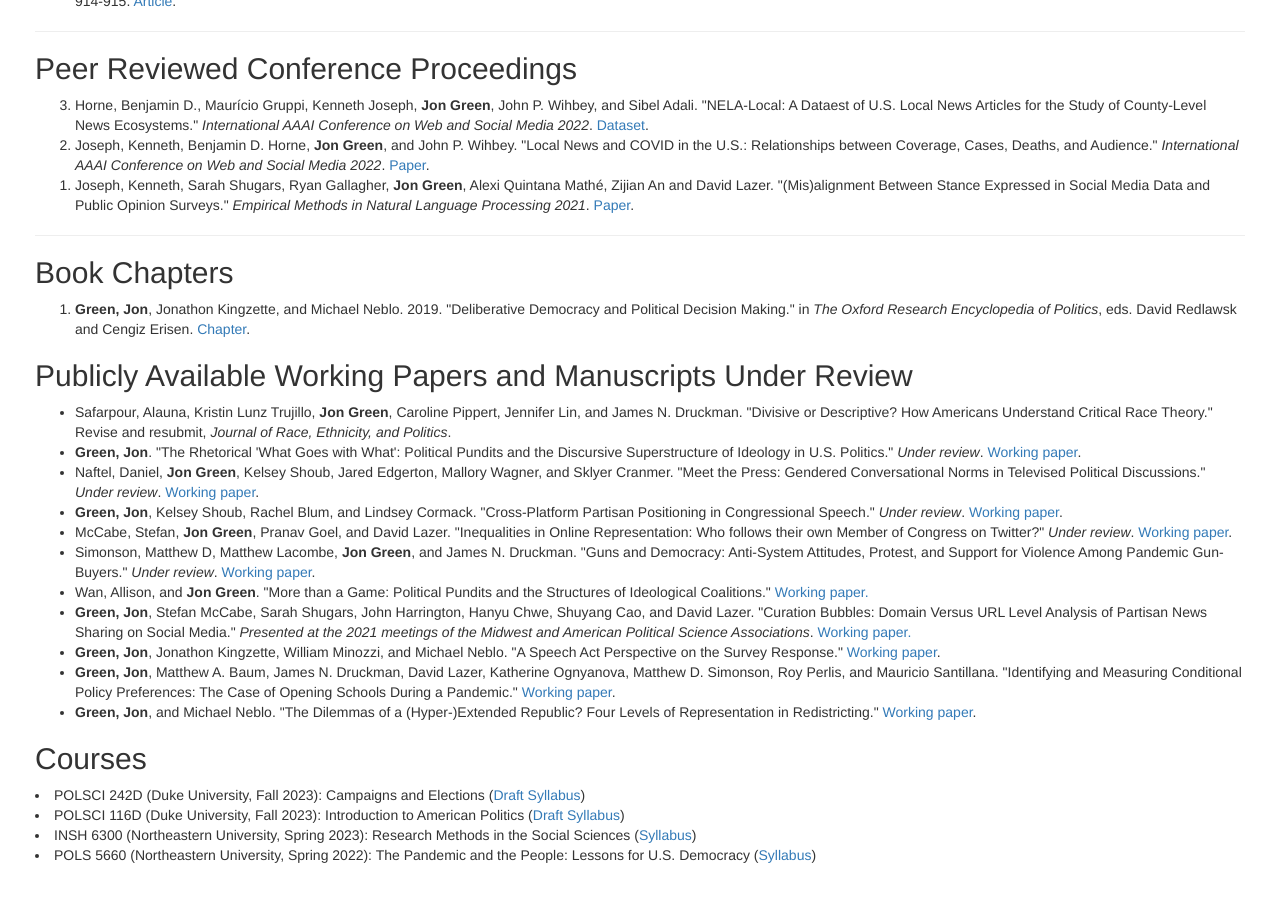
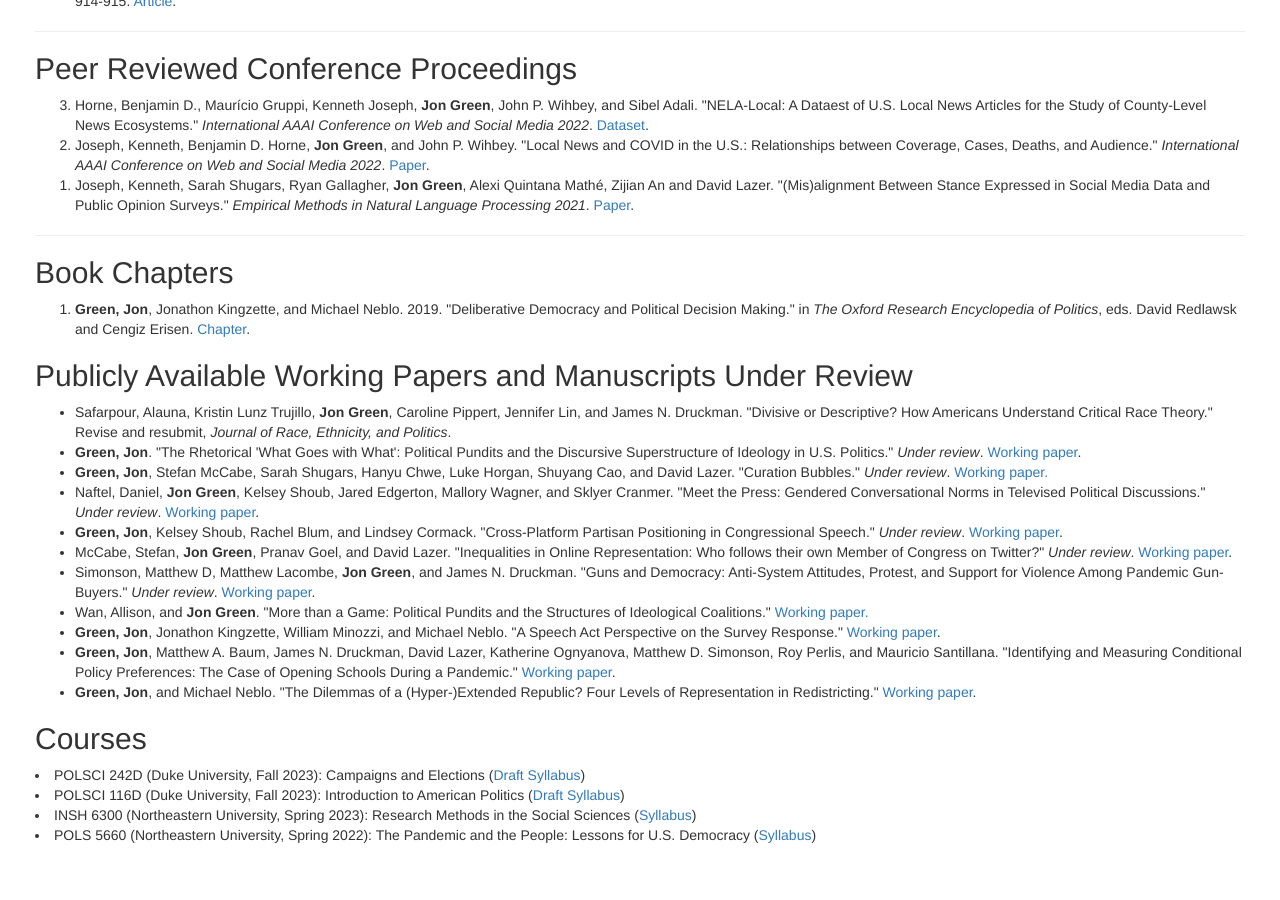
Before and after one commit to jgreen4919/jgreen4919.github.io, a Jekyll site: the page index.html, which Jekyll copies as it is, in a window 1280 px wide and 900 px high, scrolled down 1378 px. Built offline with Jekyll 4.4.1, drawn with Linux system fonts in a browser that asks for light colours.

Commit message:
curation bubbles

```diff
--- a/index.html
+++ b/index.html
@@ -72,13 +72,13 @@
    <!-- <li> Esterling, Kevin, Stefan McCabe, Diogo Ferrari, <strong>Jon Green</strong>, and David Lazer. "Deplatforming Right-Wing Extremists on Twitter Following the January 6 Insurrection." <i>Under review</i>.</li> -->
     <li> Safarpour, Alauna, Kristin Lunz Trujillo, <strong>Jon Green</strong>, Caroline Pippert, Jennifer Lin, and James N. Druckman. "Divisive or Descriptive? How Americans Understand Critical Race Theory." Revise and resubmit, <i>Journal of Race, Ethnicity, and Politics</i>.</li>
     <li> <strong>Green, Jon</strong>. "The Rhetorical 'What Goes with What': Political Pundits and the Discursive Superstructure of Ideology in U.S. Politics." <i>Under review</i>. <a href="https://osf.io/vwqnf">Working paper</a>.</li>
+    <li> <strong>Green, Jon</strong>, Stefan McCabe, Sarah Shugars, Hanyu Chwe, Luke Horgan, Shuyang Cao, and David Lazer. "Curation Bubbles." <i>Under review</i>. <a href="https://osf.io/vbwer/"> Working paper.</a></li>
     <li>Naftel, Daniel, <strong>Jon Green</strong>, Kelsey Shoub, Jared Edgerton, Mallory Wagner, and Sklyer Cranmer. "Meet the Press: Gendered Conversational Norms in Televised Political Discussions." <i>Under review</i>. <a href="https://osf.io/my8us/">Working paper</a>.</li>
       <li> <strong>Green, Jon</strong>, Kelsey Shoub, Rachel Blum, and Lindsey Cormack. "Cross-Platform Partisan Positioning in Congressional Speech." <i>Under review</i>. <a href="https://osf.io/85atn">Working paper</a>.</li>
       <li>McCabe, Stefan, <strong>Jon Green</strong>, Pranav Goel, and David Lazer. "Inequalities in Online Representation: Who follows their own Member of Congress on Twitter?" <i>Under review</i>. <a href="https://osf.io/x4d6n">Working paper</a>.</li>
       <li>Simonson, Matthew D, Matthew Lacombe, <strong>Jon Green</strong>, and James N. Druckman. "Guns and Democracy: Anti-System Attitudes, Protest, and Support for Violence Among Pandemic Gun-Buyers." <i>Under review</i>. <a href="'https://www.ipr.northwestern.edu/our-work/working-papers/2022/wp-22-37.html">Working paper</a>.</li>
       <li>Wan, Allison, and <strong>Jon Green</strong>. "More than a Game: Political Pundits and the Structures of Ideological Coalitions." <a href="https://osf.io/ewg2d">Working paper.</a></li>
   <!--  <li>Benegal, Salil, and <strong>Jon Green</strong>. "Cost Sensitivity, Partisan Cues, and Support for the Green New Deal." <i>Under review</i>.</li>-->
-    <li> <strong>Green, Jon</strong>, Stefan McCabe, Sarah Shugars, John Harrington, Hanyu Chwe, Shuyang Cao, and David Lazer. "Curation Bubbles: Domain Versus URL Level Analysis of Partisan News Sharing on Social Media." <i>Presented at the 2021 meetings of the Midwest and American Political Science Associations</i>. <a href="https://osf.io/vbwer/"> Working paper.</a></li>
      <li> <strong>Green, Jon</strong>, Jonathon Kingzette, William Minozzi, and Michael Neblo. "A Speech Act Perspective on the Survey Response." <a href="https://osf.io/54ysv/">Working paper</a>.</li>
       <li> <strong>Green, Jon</strong>, Matthew A. Baum, James N. Druckman, David Lazer, Katherine Ognyanova, Matthew D. Simonson, Roy Perlis, and Mauricio Santillana. "Identifying and Measuring Conditional Policy Preferences: The Case of Opening Schools During a Pandemic." <a href="https://osf.io/zsh8u/">Working paper</a>.</li>
       <li> <strong>Green, Jon</strong>, and Michael Neblo. "The Dilemmas of a (Hyper-)Extended Republic? Four Levels of Representation in Redistricting." <a href="https://osf.io/6k7wa/">Working paper</a>.</li>
```
